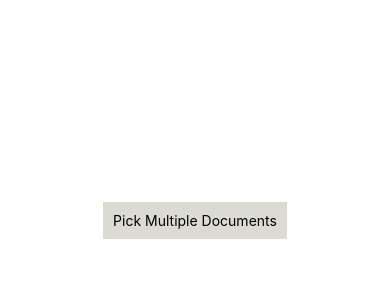
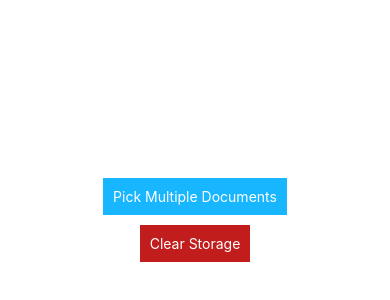
Before and after one commit to Acidixzz/TuneVault, a React Native app: screen / in a window 390 px wide. Shown: the part 202-502 px from the top of the page. Built offline with nearby package versions, Linux system fonts and the light colour scheme.

Commit message:
Added async storage and made a separate file for ahndling backend work as well as minor changes to the touchables and installed a few new packages for creating guids and such

```diff
--- a/App.js
+++ b/App.js
@@ -2,6 +2,8 @@ import { StatusBar } from 'expo-status-bar';
 import React from 'react';
 import { Button, StyleSheet, Text, View, TouchableOpacity } from 'react-native';
 import * as DocumentPicker from "expo-document-picker";
+import {storeData, clearStorage} from "./Storage";
+
 
 export default function App() {
 
@@ -14,9 +16,11 @@ export default function App() {
 
       console.log(results);
 
+      storeData(results);
+
       // Handle the selected documents
     } catch (error) {
-      if (results['canceled'] == true) {
+      if (results.canceled == true) {
         console.log('Document picking cancelled');
       } else {
         console.error('Error picking documents:', error);
@@ -25,10 +29,14 @@ export default function App() {
   };
 
 
+
   return (
     <View style={{ flex: 1, justifyContent: 'center', alignItems: 'center' }}>
-      <TouchableOpacity onPress={pickMultipleDocuments} style={{padding: 10, shadowOpacity: .5, shadowOffset: [0,0], backgroundColor: '#dbdbd3'}}>
-        <Text>Pick Multiple Documents</Text>
+      <TouchableOpacity onPress={pickMultipleDocuments} style={{padding: 10, shadowOpacity: .5, shadowOffset: [0,0], backgroundColor: '#17b6ff', shadowColor : '#17b6ff'}}>
+        <Text style= {{color : '#ffffff'}}>Pick Multiple Documents</Text>
+      </TouchableOpacity>
+      <TouchableOpacity onPress={clearStorage} style={{padding: 10, shadowOpacity: .5, shadowOffset: [0,0], backgroundColor: '#c21d1d', shadowColor : '#c21d1d', marginTop: 10}}>
+        <Text style= {{color : '#ffffff'}}>Clear Storage</Text>
       </TouchableOpacity>
     </View>
   );
--- /dev/null
+++ b/Storage.js
@@ -0,0 +1,49 @@
+import AsyncStorage from "@react-native-async-storage/async-storage";
+import 'react-native-get-random-values';
+import {v4 as uuidv4} from 'uuid';
+
+export const loadData = async () => {
+    try {
+      const data = [];
+      const keys = await AsyncStorage.getAllKeys();
+      if (keys.length != 0) {
+        for (const key of keys) {
+          const val = await AsyncStorage.getItem(key);
+          data.push(JSON.parse(val));
+        }
+        console.log("Previously Stored Data :", data.map(obj => obj.name));
+      }
+      return data;
+    } catch (error) {
+      console.log("Error loading data", error);
+    }
+}
+
+export const storeData = async (files) => {
+    try {
+
+      data = await loadData();
+
+      if (files.assets != null){
+        for (const file of files.assets) {
+          if (data.some(obj => obj.name === file.name && obj.size === file.size)){
+            continue;
+          }
+          const guid = uuidv4();
+          console.log(guid);
+          await AsyncStorage.setItem(guid, JSON.stringify(file));
+        }
+      }
+    } catch (error) {
+      console.log("Error storing files", error);
+    }
+}
+
+export const clearStorage = async () => {
+    try {
+        await AsyncStorage.clear();
+        console.log("Storage has been cleared.");
+    } catch (error) {
+        console.log("Error clearing storage:", error);
+    }
+}
--- a/package.json
+++ b/package.json
@@ -9,15 +9,18 @@
     "web": "expo start --web"
   },
   "dependencies": {
+    "@react-native-async-storage/async-storage": "1.18.2",
     "expo": "~49.0.18",
+    "expo-document-picker": "~11.5.4",
     "expo-splash-screen": "~0.20.5",
     "expo-status-bar": "~1.6.0",
     "react": "18.2.0",
     "react-dom": "^18.2.0",
     "react-native": "0.72.6",
     "react-native-document-picker": "^8.0.0",
+    "react-native-get-random-values": "^1.10.0",
     "react-native-web": "~0.19.6",
-    "expo-document-picker": "~11.5.4"
+    "uuid": "^9.0.1"
   },
   "devDependencies": {
     "@babel/core": "^7.20.0"
```
Also changed, not shown: 1 other file (tests, documents, lock files or other folders).
